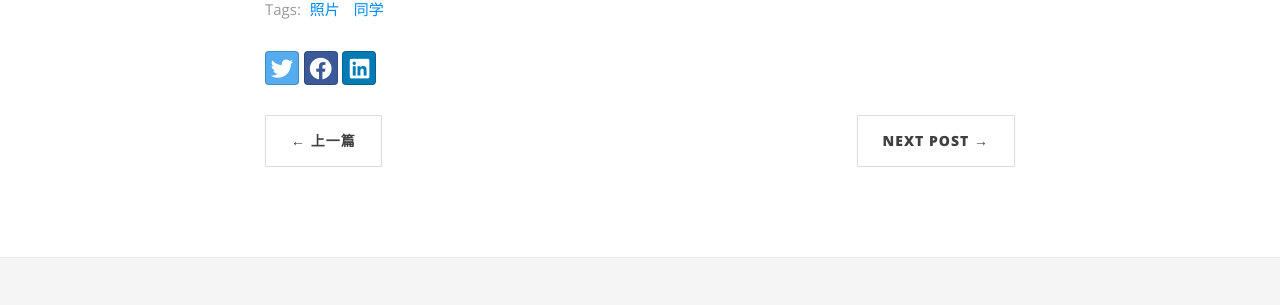
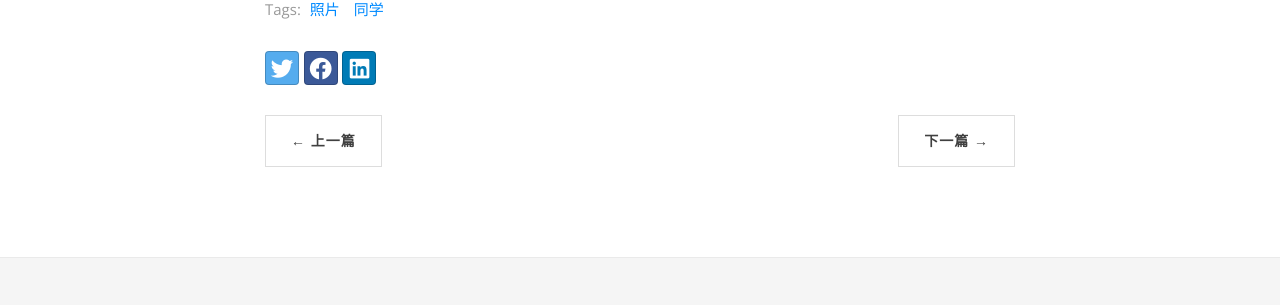
Before and after one commit to SimonTao0831/SimonTao0831.github.io, a Jekyll site: the page built from _posts/2020-03-23-my-high-school-friends.md, in a window 1280 px wide and 900 px high, scrolled down 755 px. Shown: the part 409-714 px from the top of the window. Built offline with Jekyll 4.4.1, drawn with Linux system fonts in a browser that asks for light colours; nearby versions of some CDN libraries.

Commit message:
Update post.html

```diff
--- a/_layouts/post.html
+++ b/_layouts/post.html
@@ -60,7 +60,7 @@ layout: base
         {% endif %}
         {% if page.next.url %}
         <li class="next">
-          <a href="{{ page.next.url | relative_url }}" data-toggle="tooltip" data-placement="top" title="{{page.next.title}}">Next Post &rarr;</a>
+          <a href="{{ page.next.url | relative_url }}" data-toggle="tooltip" data-placement="top" title="{{page.next.title}}">下一篇 &rarr;</a>
         </li>
         {% endif %}
       </ul>
```
